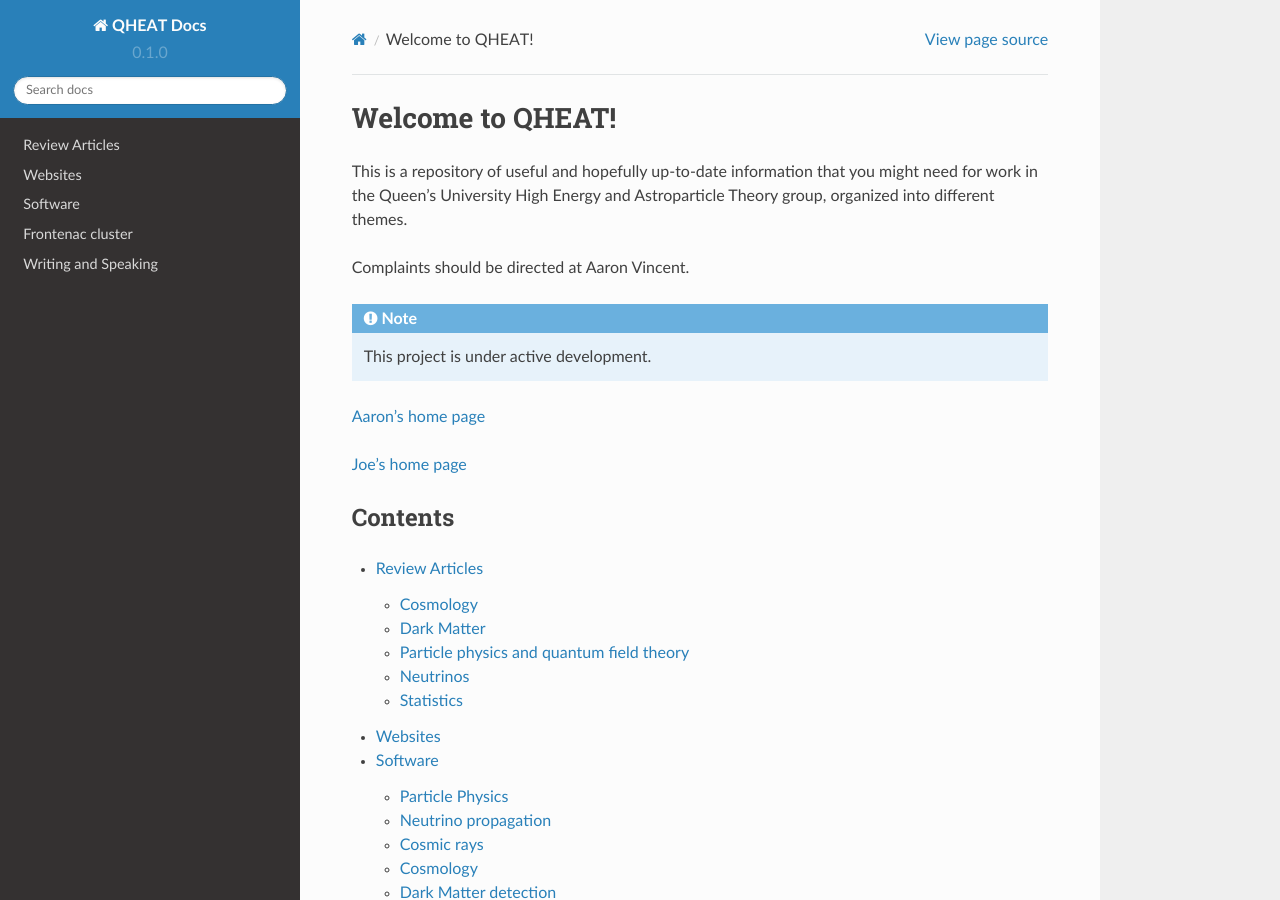
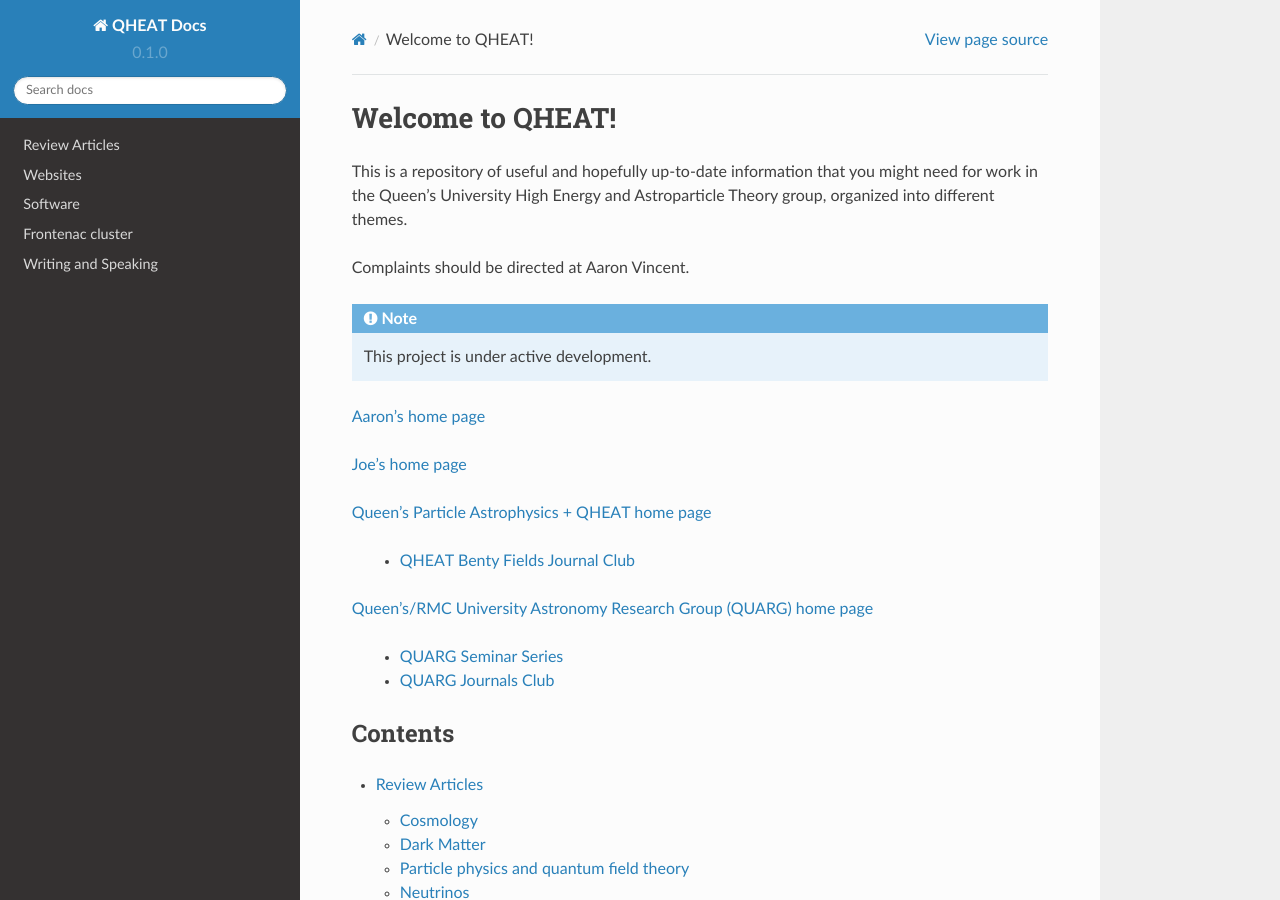
Before and after one commit to aaronvincent/QHEAT, a Sphinx documentation site: the page built from docs/source/index.rst, in a window 1280 px wide and 900 px high. Built offline with Sphinx 7.4.7 and the Read the Docs theme 2.0.0, drawn with Linux system fonts in a browser that asks for light colours.

Commit message:
Some useful websites for the home page

```diff
--- a/docs/source/index.rst
+++ b/docs/source/index.rst
@@ -14,6 +14,15 @@ Complaints should be directed at Aaron Vincent.
 
 `Joe's home page <https://www.queensu.ca/academia/bramante/>`_
 
+`Queen's Particle Astrophysics + QHEAT home page <https://www.queensu.ca/physics/research-groups/particle-astrophysics>`_
+
+   - `QHEAT Benty Fields Journal Club <https://www.benty-fields.com/manage_jc>`_
+
+`Queen's/RMC University Astronomy Research Group (QUARG) home page <https://www.queensu.ca/physics/quarg/>`_
+
+   - `QUARG Seminar Series <https://www.queensu.ca/physics/quarg/quarg-seminars>`_
+
+   - `QUARG Journals Club <https://www.queensu.ca/physics/quarg/quarg-journals-club>`_
 
 Contents
 --------
```
